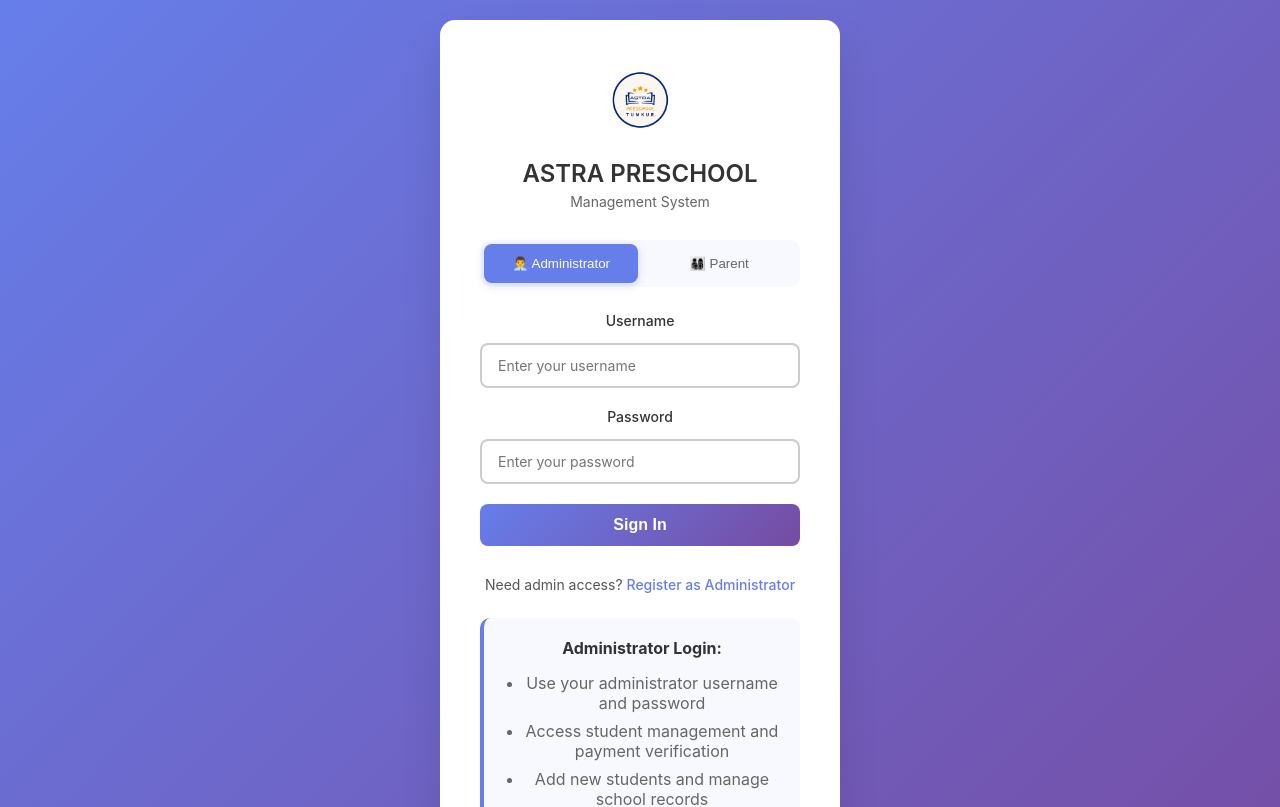
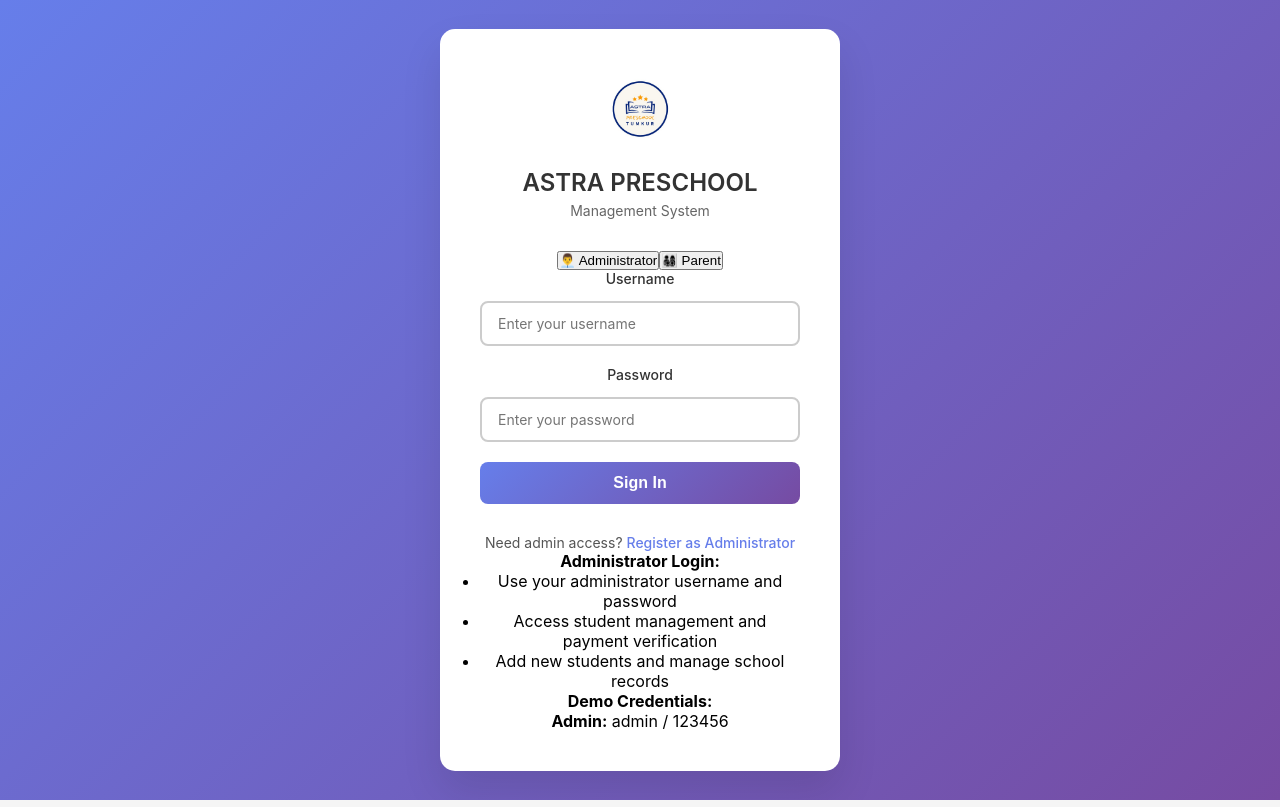
Before and after one commit to HunasimaradAbdulBari/schoolfront, a React (Create React App) app: page /#/login in a window 1280 px wide. Shown: the top 807 px of the page. Built offline with nearby package versions, Linux system fonts and the light colour scheme; no server answers.

Commit message:
Update Login.css

```diff
--- a/src/styles/Login.css
+++ b/src/styles/Login.css
@@ -114,75 +114,3 @@
 .register-link a:hover {
   text-decoration: underline;
 }
-.login-mode-toggle {
-  display: flex;
-  gap: 4px;
-  margin-bottom: 25px;
-  background: #f8f9ff;
-  padding: 4px;
-  border-radius: 10px;
-}
-
-.mode-btn {
-  flex: 1;
-  padding: 12px 16px;
-  border: none;
-  background: transparent;
-  color: #666;
-  border-radius: 8px;
-  cursor: pointer;
-  font-weight: 500;
-  transition: all 0.3s ease;
-}
-
-.mode-btn.active {
-  background: #667eea;
-  color: white;
-  box-shadow: 0 2px 8px rgba(102, 126, 234, 0.3);
-}
-
-.login-instructions {
-  background: #f8f9ff;
-  padding: 20px;
-  border-radius: 10px;
-  margin-top: 25px;
-  border-left: 4px solid #667eea;
-}
-
-.login-instructions h4 {
-  margin: 0 0 15px 0;
-  color: #333;
-}
-
-.login-instructions ul {
-  margin: 0;
-  padding-left: 20px;
-  color: #666;
-}
-
-.login-instructions li {
-  margin-bottom: 8px;
-}
-
-.parent-options {
-  text-align: center;
-}
-
-.demo-credentials {
-  background: #fff3cd;
-  padding: 20px;
-  border-radius: 10px;
-  margin-top: 20px;
-  border-left: 4px solid #ffc107;
-}
-
-.demo-credentials h4 {
-  margin: 0 0 15px 0;
-  color: #856404;
-}
-
-.demo-credentials p {
-  margin: 8px 0;
-  color: #856404;
-  font-family: monospace;
-}
```
